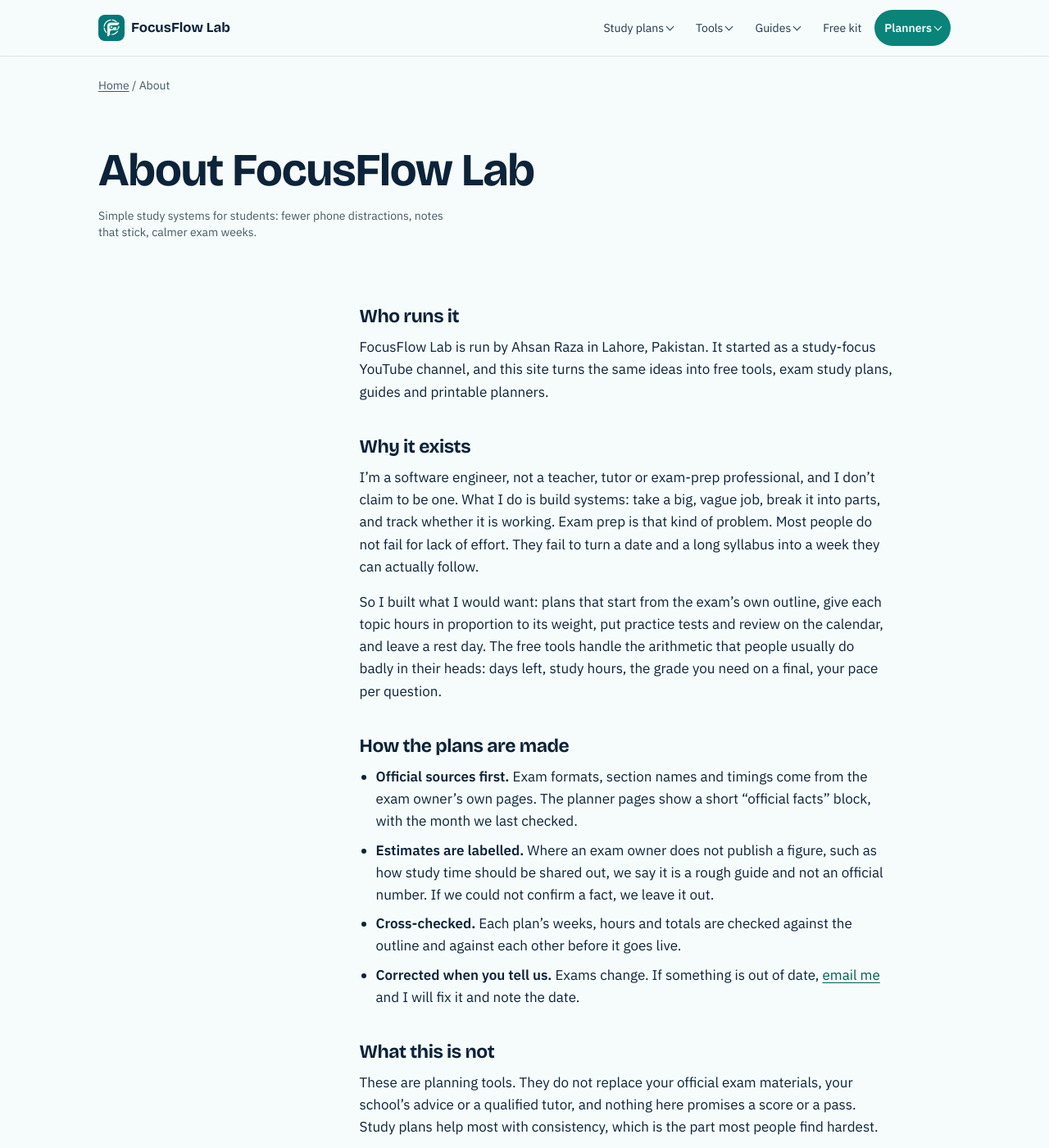
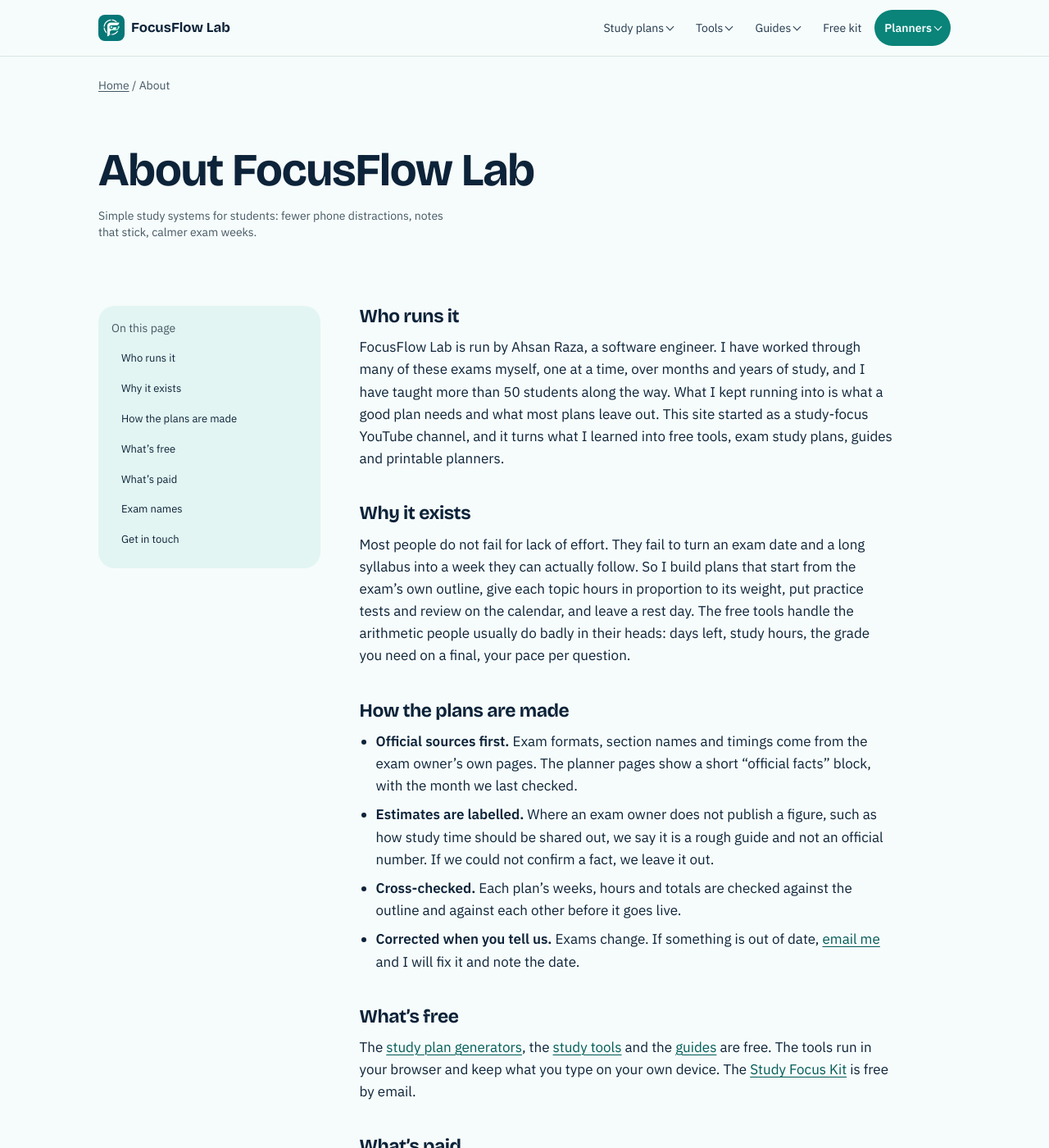
Before and after one commit to focusflowlab/focusflowlab.github.io, a Jekyll site: the page about/index.html, which Jekyll copies as it is, in a window 1280 px wide and 1400 px high. Shown: the whole window at 82% size. Built offline with Jekyll 4.4.1, drawn with Linux system fonts in a browser that asks for light colours.

Commit message:
About: your story, no location, table of contents fills the left column; location removed from privacy and terms
Co-Authored-By: Claude Sonnet 5.5 <noreply@anthropic.com>

```diff
--- a/about/index.html
+++ b/about/index.html
@@ -46,11 +46,6 @@
       "url": "https://thefocusflowlab.com/",
       "logo": "https://thefocusflowlab.com/assets/logo-512.png",
       "email": "hello@thefocusflowlab.com",
-      "address": {
-        "@type": "PostalAddress",
-        "addressLocality": "Lahore",
-        "addressCountry": "PK"
-      },
       "founder": {
         "@type": "Person",
         "name": "Ahsan Raza",
@@ -262,28 +257,26 @@
         <p class="lead">Simple study systems for students: fewer phone distractions, notes that stick, calmer exam weeks.</p>
       </header>
       <div class="doc">
+        <nav class="toc" aria-label="On this page"><p>On this page</p><ol><li><a href="#who">Who runs it</a></li><li><a href="#why">Why it exists</a></li><li><a href="#how">How the plans are made</a></li><li><a href="#free">What’s free</a></li><li><a href="#paid">What’s paid</a></li><li><a href="#names">Exam names</a></li><li><a href="#contact">Get in touch</a></li></ol></nav>
         <article class="prose">
-<h2>Who runs it</h2>
-<p>FocusFlow Lab is run by Ahsan Raza in Lahore, Pakistan. It started as a study-focus YouTube channel, and this site turns the same ideas into free tools, exam study plans, guides and printable planners.</p>
-<h2>Why it exists</h2>
-<p>I’m a software engineer, not a teacher, tutor or exam-prep professional, and I don’t claim to be one. What I do is build systems: take a big, vague job, break it into parts, and track whether it is working. Exam prep is that kind of problem. Most people do not fail for lack of effort. They fail to turn a date and a long syllabus into a week they can actually follow.</p>
-<p>So I built what I would want: plans that start from the exam’s own outline, give each topic hours in proportion to its weight, put practice tests and review on the calendar, and leave a rest day. The free tools handle the arithmetic that people usually do badly in their heads: days left, study hours, the grade you need on a final, your pace per question.</p>
-<h2>How the plans are made</h2>
+<h2 id="who">Who runs it</h2>
+<p>FocusFlow Lab is run by Ahsan Raza, a software engineer. I have worked through many of these exams myself, one at a time, over months and years of study, and I have taught more than 50 students along the way. What I kept running into is what a good plan needs and what most plans leave out. This site started as a study-focus YouTube channel, and it turns what I learned into free tools, exam study plans, guides and printable planners.</p>
+<h2 id="why">Why it exists</h2>
+<p>Most people do not fail for lack of effort. They fail to turn an exam date and a long syllabus into a week they can actually follow. So I build plans that start from the exam’s own outline, give each topic hours in proportion to its weight, put practice tests and review on the calendar, and leave a rest day. The free tools handle the arithmetic people usually do badly in their heads: days left, study hours, the grade you need on a final, your pace per question.</p>
+<h2 id="how">How the plans are made</h2>
 <ul>
 <li><strong>Official sources first.</strong> Exam formats, section names and timings come from the exam owner’s own pages. The planner pages show a short “official facts” block, with the month we last checked.</li>
 <li><strong>Estimates are labelled.</strong> Where an exam owner does not publish a figure, such as how study time should be shared out, we say it is a rough guide and not an official number. If we could not confirm a fact, we leave it out.</li>
 <li><strong>Cross-checked.</strong> Each plan’s weeks, hours and totals are checked against the outline and against each other before it goes live.</li>
 <li><strong>Corrected when you tell us.</strong> Exams change. If something is out of date, <a href="mailto:hello@thefocusflowlab.com">email me</a> and I will fix it and note the date.</li>
 </ul>
-<h2>What this is not</h2>
-<p>These are planning tools. They do not replace your official exam materials, your school’s advice or a qualified tutor, and nothing here promises a score or a pass. Study plans help most with consistency, which is the part most people find hardest.</p>
-<h2>What’s free</h2>
+<h2 id="free">What’s free</h2>
 <p>The <a href="/study-plan/">study plan generators</a>, the <a href="/tools/">study tools</a> and the <a href="/guides/">guides</a> are free. The tools run in your browser and keep what you type on your own device. The <a href="/#free-kit">Study Focus Kit</a> is free by email.</p>
-<h2>What’s paid</h2>
+<h2 id="paid">What’s paid</h2>
 <p>The <a href="/planners/">printable planners</a> are $5 each, or $15 for the bundle of all 14 exam planners. They are sold through Gumroad, which handles payment and tax. Each one has a 14-day no-questions refund: email <a href="mailto:hello@thefocusflowlab.com">hello@thefocusflowlab.com</a> within 14 days of buying.</p>
-<h2>Exam names</h2>
+<h2 id="names">Exam names</h2>
 <p>Exam names belong to their owners. FocusFlow Lab isn’t affiliated with or endorsed by any exam owner, and nothing here guarantees a score or a pass. Exam details come from the official outlines; where we estimate, we say so.</p>
-<h2>Get in touch</h2>
+<h2 id="contact">Get in touch</h2>
 <p>Questions, corrections or an exam you’d like a plan for: <a href="mailto:hello@thefocusflowlab.com">hello@thefocusflowlab.com</a>. See also the <a href="/terms.html">terms</a> and the <a href="/privacy.html">privacy policy</a>.</p>
         </article>
       </div>
--- a/privacy.html
+++ b/privacy.html
@@ -216,7 +216,7 @@
     </nav>
     <article class="prose">
 <h2 id="who-we-are">Who we are</h2>
-<p>FocusFlow Lab (thefocusflowlab.com) is run by Ahsan Raza in Lahore, Pakistan. This policy explains what happens to your information when you use the website, the free study tools, the email list and the paid planners.</p>
+<p>FocusFlow Lab (thefocusflowlab.com) is run by Ahsan Raza. This policy explains what happens to your information when you use the website, the free study tools, the email list and the paid planners.</p>
 <h2 id="summary">The short version</h2>
 <ul>
 <li>You can use every study tool, plan and guide without giving us any personal information.</li>
--- a/terms.html
+++ b/terms.html
@@ -218,7 +218,7 @@
     </nav>
     <article class="prose">
 <h2 id="about">About these terms</h2>
-<p>These terms apply when you use thefocusflowlab.com, its free study tools, the email list and the paid planners. FocusFlow Lab is run by Ahsan Raza in Lahore, Pakistan. By using the site, you agree to these terms. How we handle your information is covered in the <a href="/privacy.html">privacy policy</a>.</p>
+<p>These terms apply when you use thefocusflowlab.com, its free study tools, the email list and the paid planners. FocusFlow Lab is run by Ahsan Raza. By using the site, you agree to these terms. How we handle your information is covered in the <a href="/privacy.html">privacy policy</a>.</p>
 <h2 id="use">Using the site and tools</h2>
 <p>The study tools, plans and guides are free for personal, non-commercial use. Please don’t copy or republish the site’s tools or guides, misuse the site, or try to disrupt it. The tools run in your browser and save what you enter only on your own device, so keep your own copy of anything important.</p>
 <h2 id="educational-use">Educational use only</h2>
```
Also changed, not shown: _tools/extra_pages.py (+11 -13 lines).
